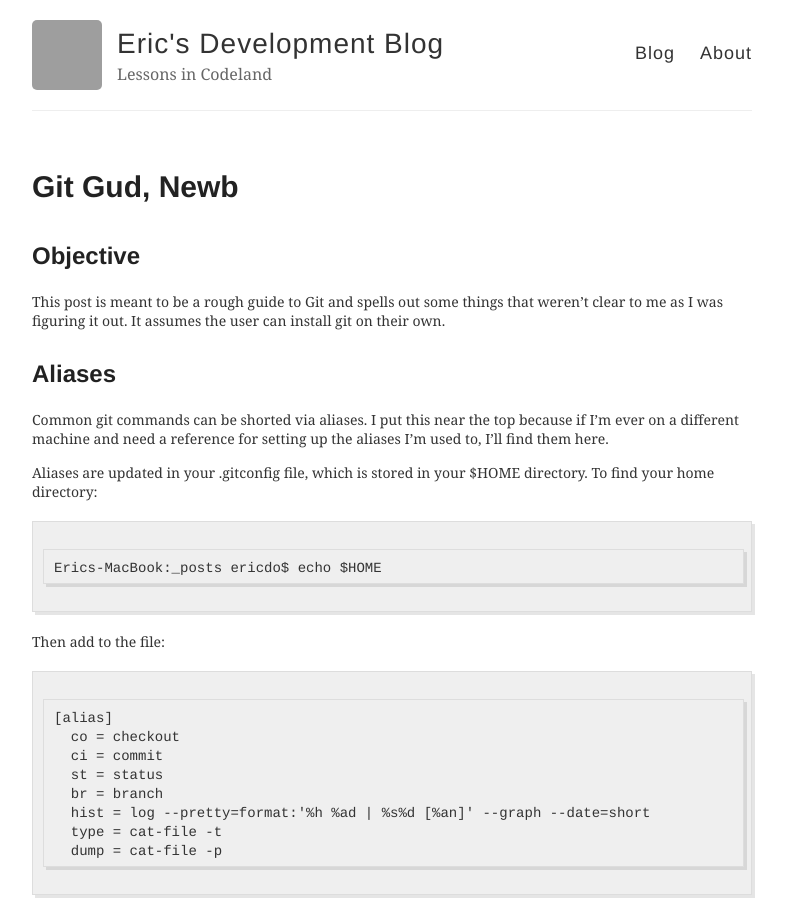
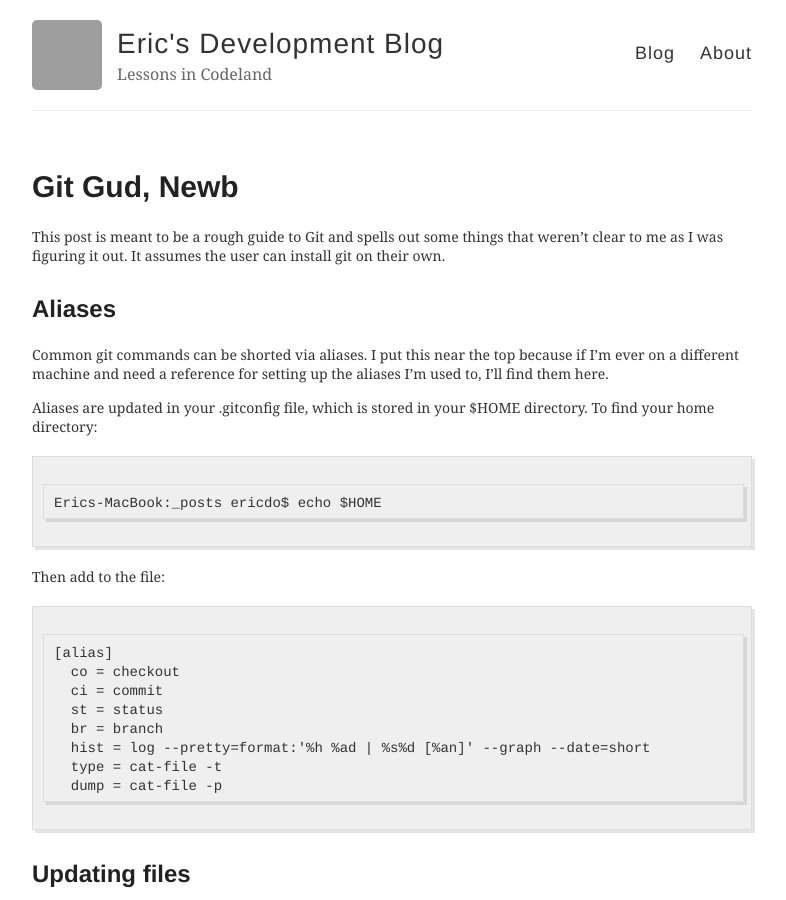
Before and after one commit to eric-do/eric-do.github.io, a Jekyll site: the page built from _posts/2019-04-02-Git-good.md, in a window 1280 px wide and 900 px high. Shown: the whole window, without its empty margins (248-1034 px from the left). Built offline with Jekyll 4.4.1, drawn with Linux system fonts in a browser that asks for light colours; comment, search, counter and statistics services are not loaded; grey boxes are pictures that could not be loaded.

Commit message:
Minor update to post

```diff
--- a/_posts/2019-04-02-Git-good.md
+++ b/_posts/2019-04-02-Git-good.md
@@ -4,7 +4,6 @@ title: Git Gud, Newb
 comments: true
 ---
 
-## Objective
 This post is meant to be a rough guide to Git and spells out some things that weren't clear to me as I was figuring it out. It assumes the user can install git on their own.
 
 ## Aliases
```
